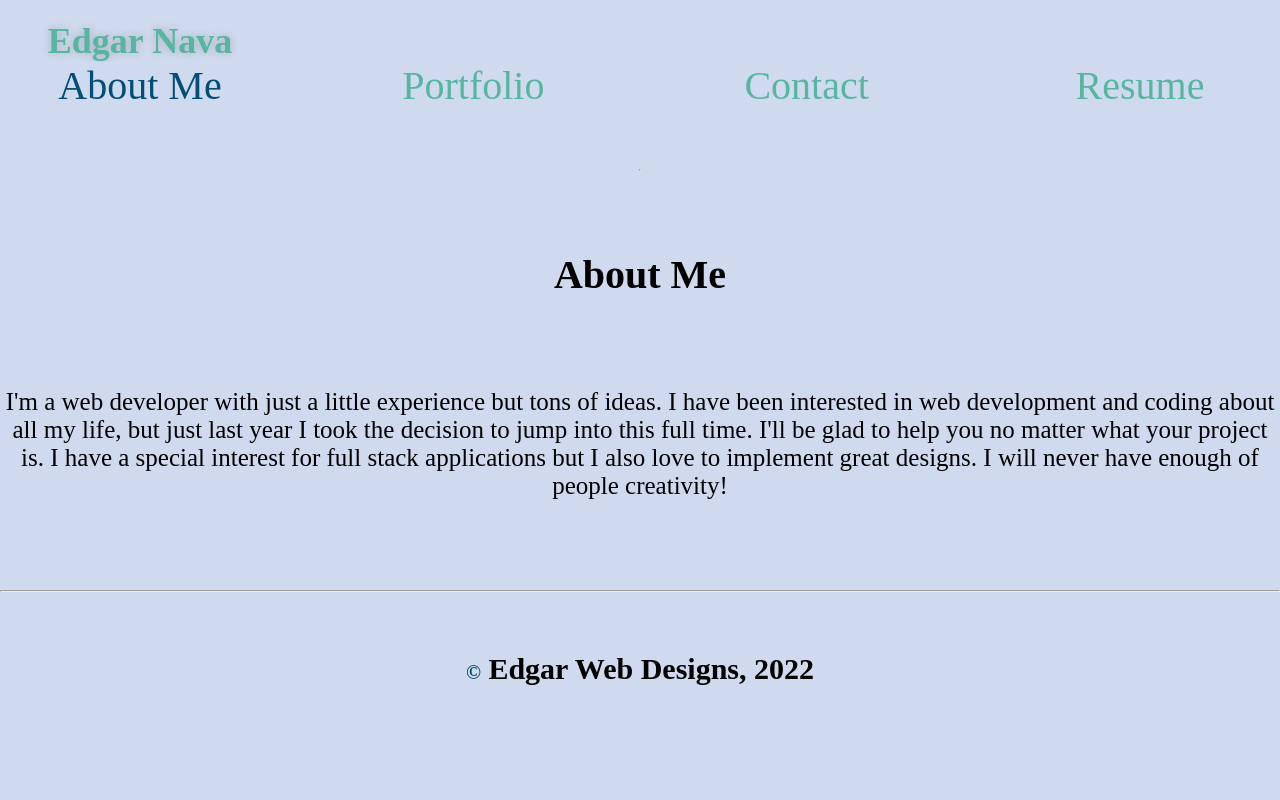
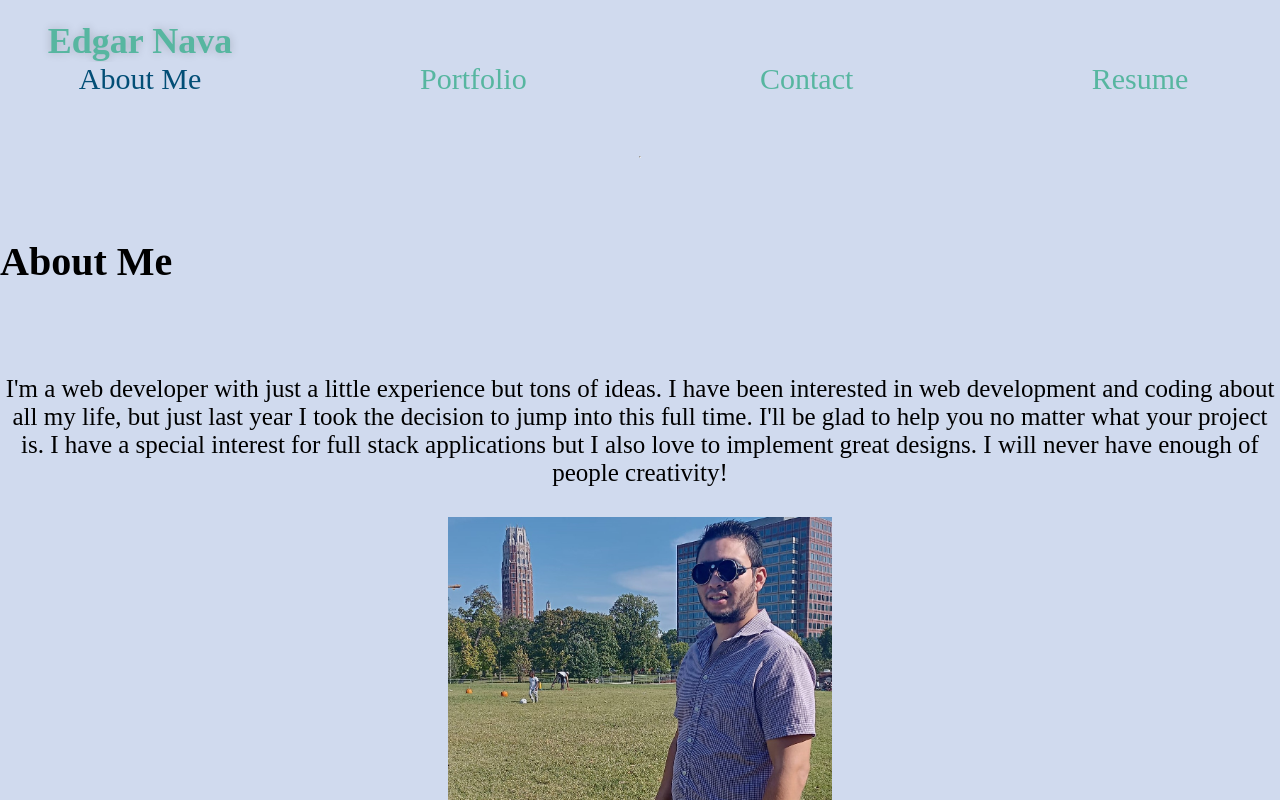
Before and after one commit to esgarsad/portfolio, a React (Create React App) app: page / in a window 1280 px wide. Shown: the top 800 px of the page. Built offline with nearby package versions, Linux system fonts and the light colour scheme.

Commit message:
bout section complete

```diff
--- a/src/components/About/index.css
+++ b/src/components/About/index.css
@@ -1,5 +1,10 @@
 
 @media (min-width: 0px) {
+
+.about {
+  justify-content: center;
+
+}
 
     #bio {
         margin: 3rem 0;
--- a/src/components/About/index.js
+++ b/src/components/About/index.js
@@ -7,16 +7,18 @@ function AboutMe() {
 
     return (
     <article className="box">
-      <h2 className="title">About Me <br /></h2>
-      <div className="row flex column">
+      <h2 className="title row">About Me <br /></h2>
+      <div className="row about flex">
 
-        <p id='bio' className="col-10">
+        <p id='bio' className='col-7' >
         I'm a web developer with just a little experience but tons of ideas.
         I have been interested in web development and coding about all my life,
         but just last year I took the decision to jump into this full time.
         I'll be glad to help you no matter what your project is. I have a special interest for full stack applications but
         I also love to implement great designs. I will never have enough of people creativity!
         </p>
+        <img className='col-3' src={require ("../../assets/images/edgar2021.jpg")} alt="edgar" />
+
 
       </div>
     </article>
--- a/src/components/Contact/index.css
+++ b/src/components/Contact/index.css
@@ -2,7 +2,7 @@
 
     .error-text {
         color: var(--secondary-color);
-        font-size: 3rem;
+        font-size: 2rem;
       }
 
       .form {
--- a/src/components/Contact/index.js
+++ b/src/components/Contact/index.js
@@ -7,20 +7,20 @@ const Contact = () => {
     const [formState, setFormState] = useState({ name: '', email: '', message: '' });
     const { name, email, message } = formState;
     const [errorMessage, setErrorMessage] = useState('');
-    const [response, setResponse] = useState(null);
+    const [response] = useState(null);
 
     const handleChange = e => {
         if (e.target.name === 'email') {
             const isValid = validateEmail(e.target.value);
             console.log(isValid);
             if (!isValid) {
-                setErrorMessage('Your email is invalid.');
+                setErrorMessage('Please complete the form and then click submit button');
             } else {
                 setErrorMessage('');
             }
         } else {
             if (!e.target.value.length) {
-                setErrorMessage(`${e.target.name} is required.`);
+                setErrorMessage(`Please complete the form and then click submit button`);
             } else {
                 setErrorMessage('');
             }
@@ -34,11 +34,6 @@ const Contact = () => {
     const handleSubmit = e => {
         e.preventDefault();
 
-        const from_name = formState.name;
-        const message = formState.message;
-        const reply_to = formState.email;
-
-        const toSend = { from_name, message, reply_to };
 
         // reset input fields after submit
         Array.from(document.querySelectorAll("input")).forEach(
--- a/src/components/Nav/index.css
+++ b/src/components/Nav/index.css
@@ -1,3 +1,11 @@
+:root {
+  --primary-color: whitesmoke;
+        --secondary-color: #024e76;
+        --tertiary-color: rgb(87, 182, 160);
+        --fourth: rgb(208, 218, 238);
+  --text-style: Open sans-serif;
+}
+
 @media (min-width: 0px) {
 
   header {
@@ -21,6 +29,7 @@
         text-shadow: 0 0 10px rgba(0, 0, 0, 0.2);
     }
     header a {
+
         text-decoration: none;
         color: var(--tertiary-color);
     }
@@ -37,9 +46,9 @@
       header nav ul li a{
         padding: 10px 15px;
         font-weight: lighter;
-        font-size: 1.55vw;
+        font-size: 15px;
       }
-      header nav ul li a:hover {
+       a:hover {
         background: var(--tertiary-color);
         color: var(--secondary-color);
         border-radius: 5px;
@@ -74,12 +83,9 @@
 @media (min-width: 1200px) {
 
     header a {
-        font-size: 4rem;
-    }
-
-    header nav ul li a {
-        font-size: 4rem;
+        font-size: 3rem;
     }
 
 
+
 }
--- a/src/components/Portfolio/index.js
+++ b/src/components/Portfolio/index.js
@@ -3,7 +3,7 @@ import ProjectList from "../ProjectList";
 const Portfolio = () => {
     return (
         <section className='box'>
-            <h2 className='title'>Portfolio</h2>
+            <h2 className='title'>Clink on any of the projects below to test a little of my past work!</h2>
            <ProjectList />
         </section>
     )
--- a/src/components/Resume/index.css
+++ b/src/components/Resume/index.css
@@ -1,6 +1,7 @@
 @media (min-width: 0px) {
 
     #resume-link-div {
+
         justify-content: center;
       }
 
@@ -12,10 +13,16 @@
       }
 
       #skills-div {
+        border: 5px;
         justify-content: center;
+      }
+      .box {
+        border: 5px;
+        border-color: aquamarine;
       }
 
       .skill {
+
         text-decoration: none;
         font-size: 2rem;
         margin-bottom: .5rem;
--- a/src/components/Resume/index.js
+++ b/src/components/Resume/index.js
@@ -11,10 +11,7 @@ const Resume = () => {
         {
             name: 'JavaScript'
         },
-        {
-            name: 'React'
-        },
-        {
+                {
             name: 'Node.js'
         },
         {
@@ -25,21 +22,35 @@ const Resume = () => {
         },
         {
             name: 'MySQL'
+        },{
+            name: 'sequelize'
+        },{
+            name: 'mongoose'
+        },
+        {
+            name: 'Heroku'
+        },
+        {
+            name: 'Github'
+        },
+        {
+            name: 'React'
         }
     ]
 
     return (
         <section>
-            <h2 className='title'>Resume</h2>
             <div className='box'>
-
-                <h3>Proficiencies</h3>
+                <h3>Full stack developer, graduated from Vanderbilt University coding Bootcamp</h3>
+                <h3>Languages and tools I use: </h3>
                 <div id='skills-div' className='row'>
-                    <ul>
+                    <div className='col-2'>
+                    <ol>
                         {skills.map((skill, index) => (
                             <li className='skill' key={index}>{skill.name}</li>
                         ))}
-                    </ul>
+                    </ol>
+                    </div>
                 </div>
             </div>
         </section>
--- a/src/index.css
+++ b/src/index.css
@@ -110,7 +110,7 @@ p {
 }
 
 a {
-  font-size: 1.6rem;
+  font-size: 1.2rem;
 }
 
 li {
@@ -189,7 +189,6 @@ li {
   width: 100%;
 }
 
-/* end default style to webpage AKA Mark Box */
 
 /* // Extra small devices (portrait phones, less than 576px) */
 @media (min-width: 0px) {
```
Also changed, not shown: src/components/Footer/index.js (+1 -9 lines), src/setupTests.js (deleted, +0 -5 lines), src/assets/images/edgar2021.jpg (added).
